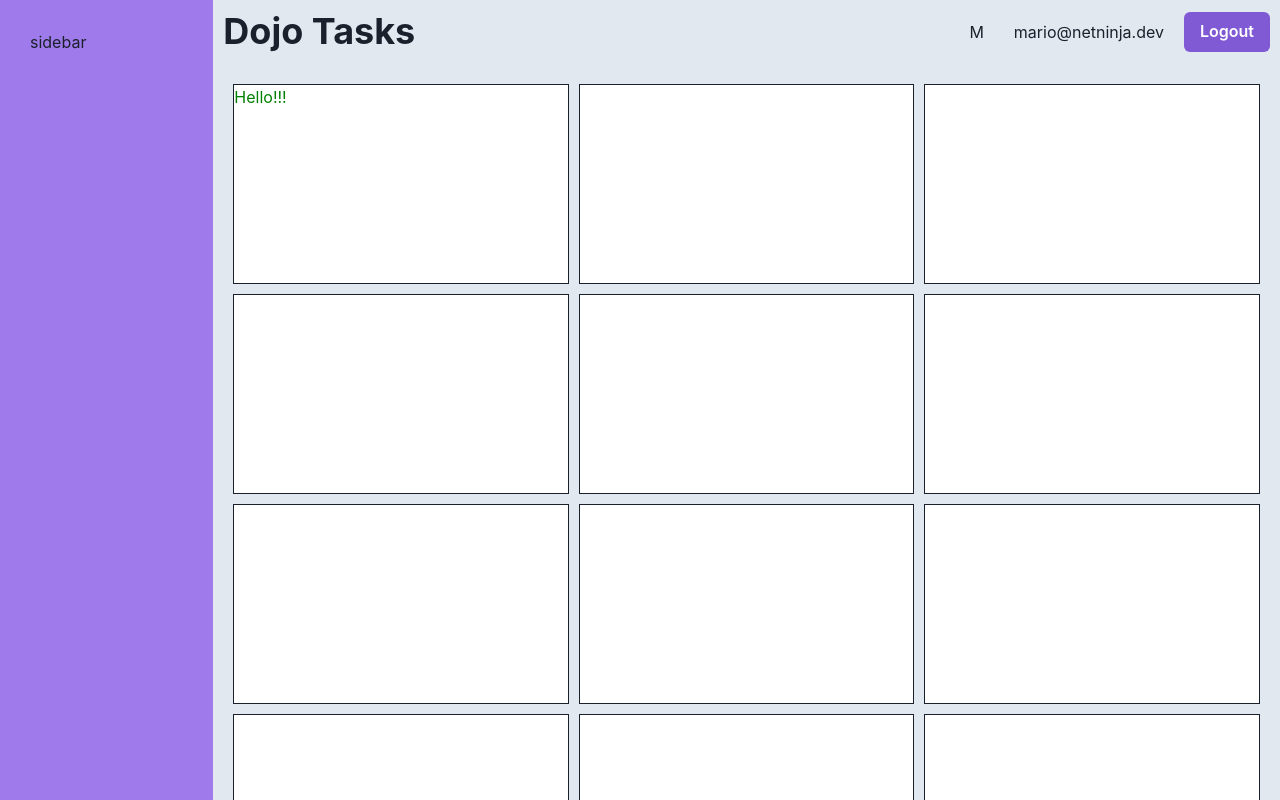
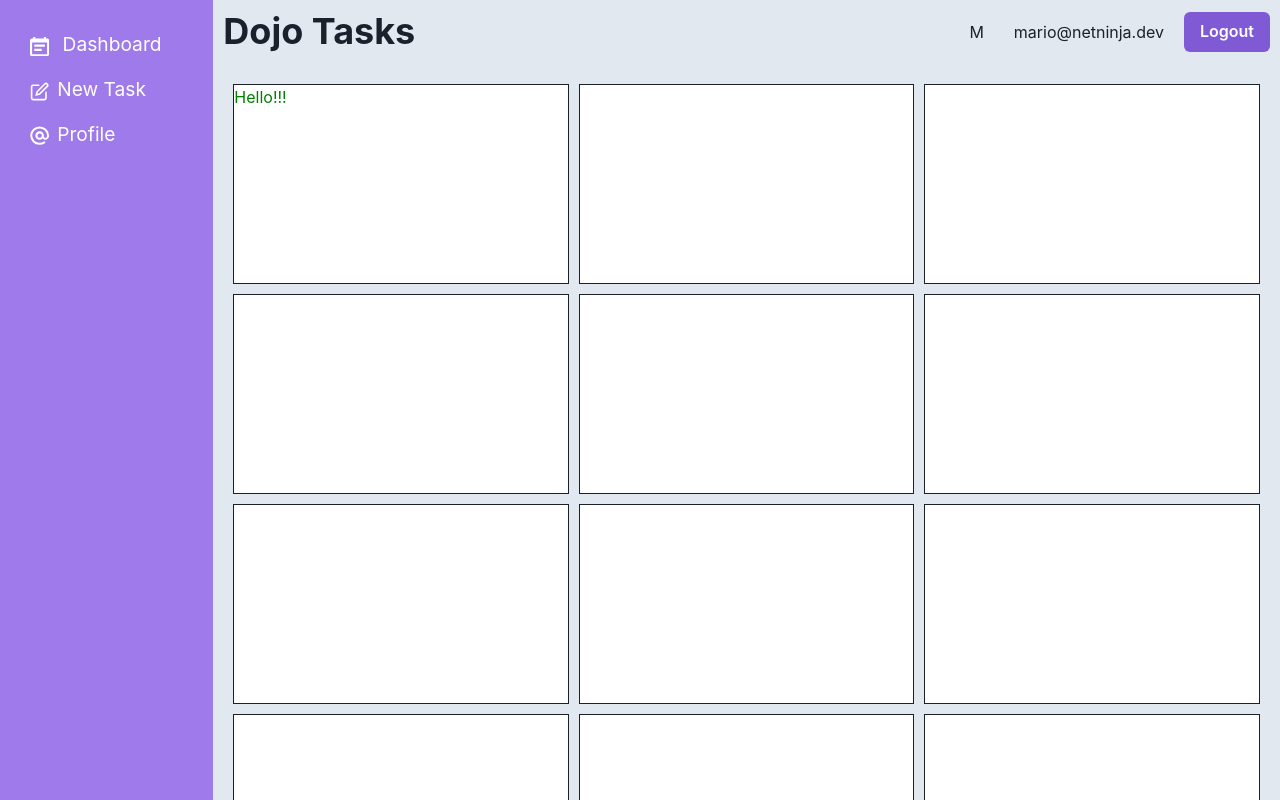
Before and after one commit to EduDD125/Chakra_UI_couser, a React (Vite) app: page / in a window 1280 px wide. Shown: the top 800 px of the page. Built offline with nearby package versions, Linux system fonts and the light colour scheme.

Commit message:
aula06: componente List, ListItem e ListIcon

```diff
--- a/package.json
+++ b/package.json
@@ -9,6 +9,7 @@
     "preview": "vite preview"
   },
   "dependencies": {
+    "@chakra-ui/icons": "^2.1.1",
     "@chakra-ui/react": "^2.8.2",
     "@emotion/react": "^11.11.3",
     "@emotion/styled": "^11.11.0",
--- /dev/null
+++ b/src/components/Sidebar.jsx
@@ -0,0 +1,26 @@
+import { List, ListIcon, ListItem } from '@chakra-ui/react'
+import { CalendarIcon, EditIcon, AtSignIcon } from '@chakra-ui/icons'
+import React from 'react'
+import { NavLink } from 'react-router-dom'
+
+export default function Sidebar() {
+    return (
+        <List color='white' fontSize='1.2em' spacing={4}>
+            <ListItem>
+                <NavLink to='/'>
+                    <ListIcon as={CalendarIcon} color="white"/> Dashboard
+                </NavLink>
+            </ListItem>
+            <ListItem>
+                <NavLink to='/create'>
+                    <ListIcon as={EditIcon} color="white"/>New Task
+                </NavLink>
+            </ListItem>
+            <ListItem>
+                <NavLink to='/profile'>
+                    <ListIcon as={AtSignIcon} color="white"/>Profile
+                </NavLink>
+            </ListItem>
+        </List>
+    )
+}
--- a/src/layouts/RootLayout.jsx
+++ b/src/layouts/RootLayout.jsx
@@ -1,6 +1,7 @@
 import { Outlet } from "react-router-dom"
-import Navbar from "../components/navbar"
+import Navbar from "../components/Navbar"
 import { Grid, GridItem } from "@chakra-ui/react"
+import Sidebar from "../components/sidebar"
 
 export default function RootLayout() {
   return (
@@ -13,7 +14,7 @@
         p={{base: '20px', lg: '30px'}}
       >
 
-        <span>sidebar</span>
+        <Sidebar/>
 
       </GridItem>
 
```
Also changed, not shown: 1 other file (tests, documents, lock files or other folders).
